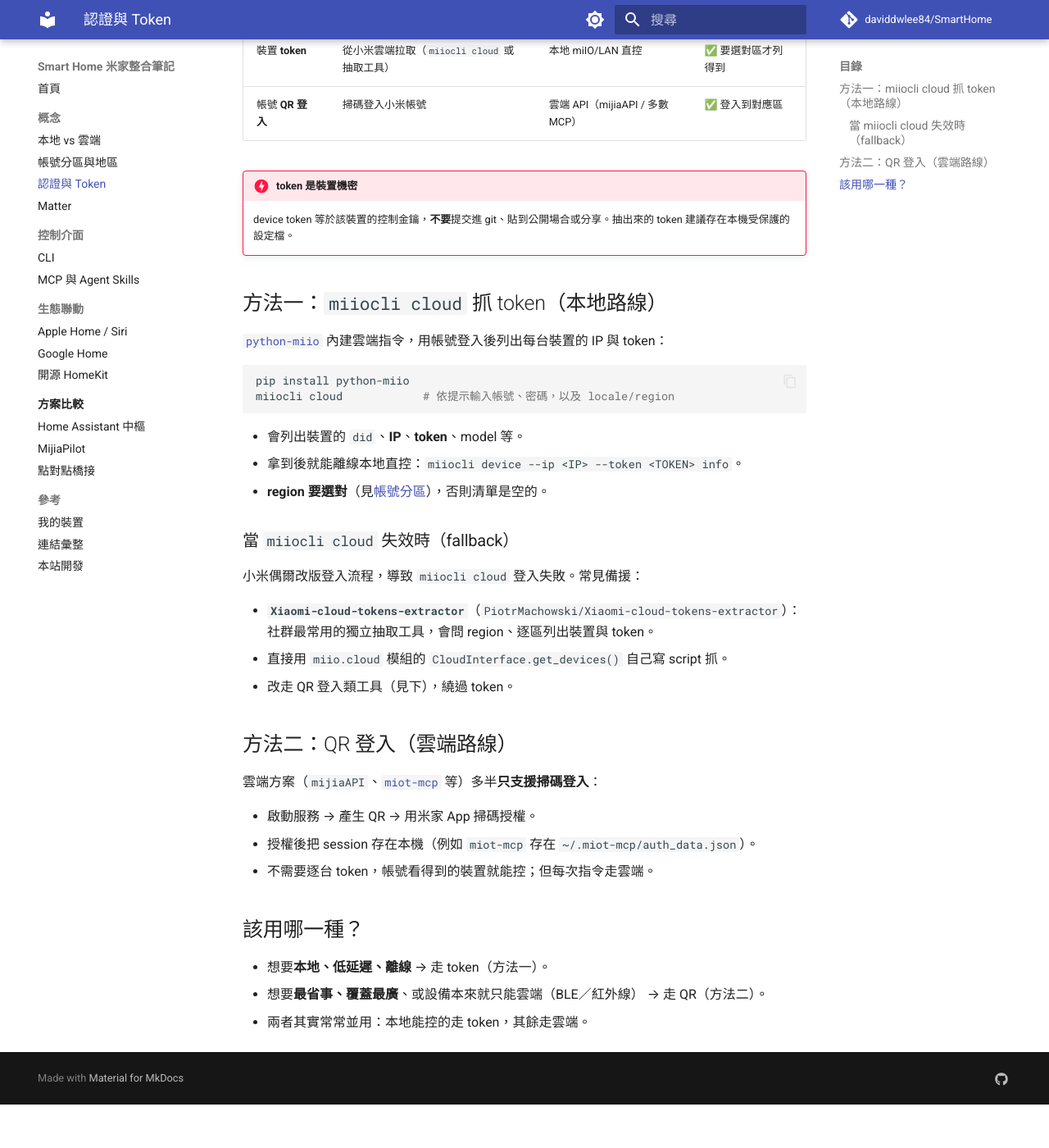
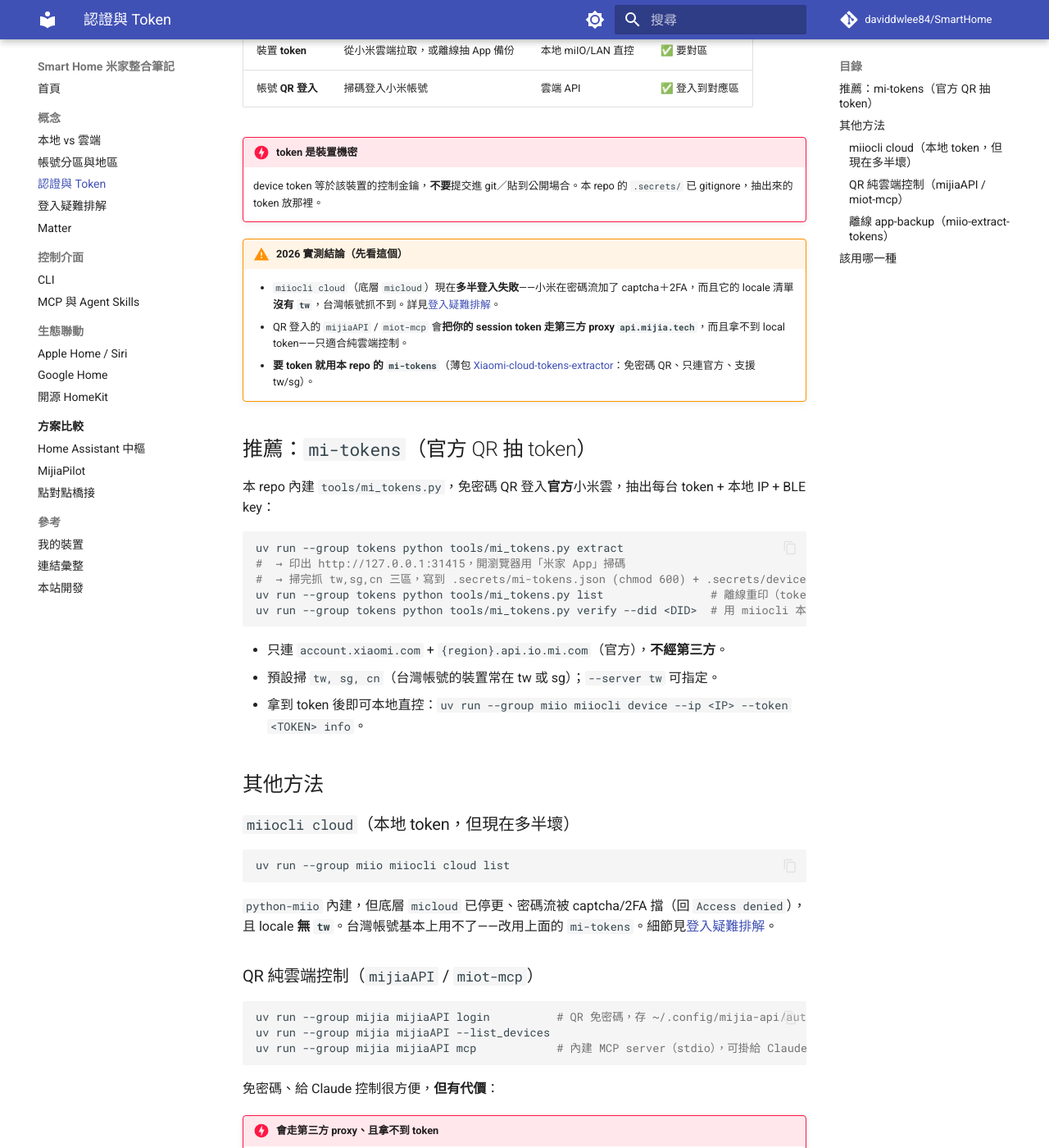
Before and after one commit to daviddwlee84/SmartHome, an MkDocs documentation site: the page built from docs/concepts/auth-token.md, in a window 1280 px wide and 1400 px high, scrolled down 253 px. Shown: the whole window at 82% size. Built offline with MkDocs 1.6.1 and Material for MkDocs 9.7.7, drawn with Linux system fonts in a browser that asks for light colours; comment, search, counter and statistics services are not loaded; before the commit the page ends 1600 px from its top, so only the background shows below that; some of the changed text lies outside the part shown.

Commit message:
docs: correct Xiaomi login pitfalls and add troubleshooting page
Rewrite auth-token.md (mi-tokens as recommended token path; miiocli/micloud now fails on 2FA + lacks tw; mijiaAPI/miot-mcp route through third-party api.mijia.tech). Add concepts/login-troubleshooting.md (Access-denied root cause, tw-region trap, verified security comparison). Warn about the api.mijia.tech proxy on the MCP page.

Co-Authored-By: Claude Opus 4.8 (1M context) <noreply@anthropic.com>

````diff
--- a/docs/concepts/auth-token.md
+++ b/docs/concepts/auth-token.md
@@ -4,43 +4,69 @@
 
 | 認證 | 取得方式 | 適用控制路徑 | 受[區域](account-region.md)影響？ |
 |---|---|---|---|
-| 裝置 **token** | 從小米雲端拉取（`miiocli cloud` 或抽取工具） | 本地 miIO/LAN 直控 | ✅ 要選對區才列得到 |
-| 帳號 **QR 登入** | 掃碼登入小米帳號 | 雲端 API（mijiaAPI / 多數 MCP） | ✅ 登入到對應區 |
+| 裝置 **token** | 從小米雲端拉取，或離線抽 App 備份 | 本地 miIO/LAN 直控 | ✅ 要對區 |
+| 帳號 **QR 登入** | 掃碼登入小米帳號 | 雲端 API | ✅ 登入到對應區 |
 
 !!! danger "token 是裝置機密"
-    device token 等於該裝置的控制金鑰，**不要**提交進 git、貼到公開場合或分享。抽出來的 token 建議存在本機受保護的設定檔。
+    device token 等於該裝置的控制金鑰，**不要**提交進 git／貼到公開場合。本 repo 的 `.secrets/` 已 gitignore，抽出來的 token 放那裡。
 
-## 方法一：`miiocli cloud` 抓 token（本地路線）
+!!! warning "2026 實測結論（先看這個）"
+    - `miiocli cloud`（底層 `micloud`）現在**多半登入失敗**——小米在密碼流加了 captcha＋2FA，而且它的 locale 清單**沒有 `tw`**，台灣帳號抓不到。詳見[登入疑難排解](login-troubleshooting.md)。
+    - QR 登入的 `mijiaAPI` / `miot-mcp` 會**把你的 session token 走第三方 proxy `api.mijia.tech`**，而且拿不到 local token——只適合純雲端控制。
+    - **要 token 就用本 repo 的 `mi-tokens`**（薄包 [Xiaomi-cloud-tokens-extractor](https://github.com/PiotrMachowski/Xiaomi-cloud-tokens-extractor)：免密碼 QR、只連官方、支援 tw/sg）。
 
-[`python-miio`](../control/cli.md) 內建雲端指令，用帳號登入後列出每台裝置的 IP 與 token：
+## 推薦：`mi-tokens`（官方 QR 抽 token）
+
+本 repo 內建 `tools/mi_tokens.py`，免密碼 QR 登入**官方**小米雲，抽出每台 token + 本地 IP + BLE key：
 
 ```bash
-pip install python-miio
-miiocli cloud            # 依提示輸入帳號、密碼，以及 locale/region
+uv run --group tokens python tools/mi_tokens.py extract
+#  → 印出 http://127.0.0.1:31415，開瀏覽器用「米家 App」掃碼
+#  → 掃完抓 tw,sg,cn 三區，寫到 .secrets/mi-tokens.json (chmod 600) + .secrets/devices.md
+uv run --group tokens python tools/mi_tokens.py list                # 離線重印（token 預設遮蔽，--show 顯示）
+uv run --group tokens python tools/mi_tokens.py verify --did <DID>  # 用 miiocli 本地驗證某台 token 可用
 ```
 
-- 會列出裝置的 `did`、**IP**、**token**、model 等。
-- 拿到後就能離線本地直控：`miiocli device --ip <IP> --token <TOKEN> info`。
-- **region 要選對**（見[帳號分區](account-region.md)），否則清單是空的。
+- 只連 `account.xiaomi.com` + `{region}.api.io.mi.com`（官方），**不經第三方**。
+- 預設掃 `tw, sg, cn`（台灣帳號的裝置常在 tw 或 sg）；`--server tw` 可指定。
+- 拿到 token 後即可本地直控：`uv run --group miio miiocli device --ip <IP> --token <TOKEN> info`。
 
-### 當 `miiocli cloud` 失效時（fallback）
+## 其他方法
 
-小米偶爾改版登入流程，導致 `miiocli cloud` 登入失敗。常見備援：
+### `miiocli cloud`（本地 token，但現在多半壞）
 
-- **`Xiaomi-cloud-tokens-extractor`**（`PiotrMachowski/Xiaomi-cloud-tokens-extractor`）：社群最常用的獨立抽取工具，會問 region、逐區列出裝置與 token。
-- 直接用 `miio.cloud` 模組的 `CloudInterface.get_devices()` 自己寫 script 抓。
-- 改走 QR 登入類工具（見下），繞過 token。
+```bash
+uv run --group miio miiocli cloud list
+```
+`python-miio` 內建，但底層 `micloud` 已停更、密碼流被 captcha/2FA 擋（回 `Access denied`），且 locale **無 `tw`**。台灣帳號基本上用不了——改用上面的 `mi-tokens`。細節見[登入疑難排解](login-troubleshooting.md)。
 
-## 方法二：QR 登入（雲端路線）
+### QR 純雲端控制（`mijiaAPI` / `miot-mcp`）
 
-雲端方案（`mijiaAPI`、[`miot-mcp`](../control/mcp.md) 等）多半**只支援掃碼登入**：
+```bash
+uv run --group mijia mijiaAPI login          # QR 免密碼，存 ~/.config/mijia-api/auth.json
+uv run --group mijia mijiaAPI --list_devices
+uv run --group mijia mijiaAPI mcp            # 內建 MCP server（stdio），可掛給 Claude
+```
+免密碼、給 Claude 控制很方便，**但有代價**：
 
-- 啟動服務 → 產生 QR → 用米家 App 掃碼授權。
-- 授權後把 session 存在本機（例如 `miot-mcp` 存在 `~/.miot-mcp/auth_data.json`）。
-- 不需要逐台 token，帳號看得到的裝置就能控；但每次指令走雲端。
+!!! danger "會走第三方 proxy、且拿不到 token"
+    `mijiaAPI`（`miot-mcp` 也用它）把 `serviceToken`/`ssecurity` 和每條裝置指令送到 **`api.mijia.tech`（非官方、作者自架）**，等於一個受信任的 MITM；而且**拿不到 local token**、沒有 tw 區切換。在意隱私就別用；要 token 用 `mi-tokens`。
 
-## 該用哪一種？
+### 離線 app-backup（`miio-extract-tokens`）
 
-- 想要**本地、低延遲、離線** → 走 token（方法一）。
-- 想要**最省事、覆蓋最廣**、或設備本來就只能雲端（BLE／紅外線） → 走 QR（方法二）。
-- 兩者其實常常並用：本地能控的走 token，其餘走雲端。
+完全不連網，從 Mi Home 的 Android 備份讀 token：
+```bash
+uv run --group miio miio-extract-tokens mibackup.ab   # 加密備份加 --password <pw>
+```
+最私密，但 **`adb backup` 在 Android 12+ 已幾乎失效**、新版米家設 `allowBackup=false`，實際只在舊 Android／root 手機可行。
+
+## 該用哪一種
+
+| 你要 | 用 |
+|---|---|
+| **local token 做 LAN 直控**（推薦） | `mi-tokens`（官方 QR） |
+| 純雲端控制、給 Claude、可接受第三方 proxy | `mijiaAPI` / `miot-mcp`（QR） |
+| 完全離線、有配對過的舊 Android | `miio-extract-tokens` |
+| （歷史）`miiocli cloud` | 多半已壞，見[登入疑難排解](login-troubleshooting.md) |
+
+深入的失敗原因、安全驗證、tw 區陷阱 → **[登入疑難排解](login-troubleshooting.md)**。
--- a/docs/control/cli.md
+++ b/docs/control/cli.md
@@ -19,7 +19,7 @@ miiocli device --ip <IP> --token <TOKEN> info   # 直控某台裝置
 ```
 
 - **優點**：本地、低延遲、無雲端依賴。
-- **缺點**：新設備本地協議可能被鎖；小米雲端登入偶爾改版導致抓 token 卡關（見 [認證與 Token](../concepts/auth-token.md) 的 fallback）。
+- **缺點**：新設備本地協議可能被鎖；`miiocli cloud` 抓 token 現在**多半失敗**（小米密碼流加了 captcha/2FA，且 locale 無 `tw`）。要抓 token 改用本 repo 的 `mi-tokens`（官方 QR、支援 tw/sg），見 [認證與 Token](../concepts/auth-token.md) 與[登入疑難排解](../concepts/login-troubleshooting.md)。
 
 ## MijiaPilot 的 CLI
 
--- a/docs/control/mcp.md
+++ b/docs/control/mcp.md
@@ -13,6 +13,9 @@
 | [HA 內建 MCP Server](https://www.home-assistant.io/integrations/mcp/) | 經 HA | 依 HA | 曝露 HA 內所有實體與服務 | 最廣（不限品牌） | ✅ |
 
 > 直接的米家 MCP 多走[雲端 QR 登入](../concepts/auth-token.md)、把 session 存在本機（如 `~/.miot-mcp/`）。想要品牌無關、一次控制所有設備，走 HA 內建 MCP。
+
+!!! danger "miot-mcp / mijiaAPI 會走第三方 proxy"
+    `miot-mcp` 內建的 `mijiaAPI` 把你的 `serviceToken`/`ssecurity` 和每條裝置指令送到 **`api.mijia.tech`（非小米官方、作者自架）**，等於受信任的 MITM，且拿不到 local token。在意隱私就別用它當控制層——改用 HA 內建 MCP（走官方），或見[登入疑難排解](../concepts/login-troubleshooting.md)。
 
 ## 在 Claude Code 接上 MCP
 
--- a/docs/reference/devices.md
+++ b/docs/reference/devices.md
@@ -3,7 +3,7 @@
 逐台記錄你手上的米家設備與它的控制路徑。**先放模板**——把你的型號填進來（或把清單給我，我幫你補 Matter／本地／HomeKit 判定）。
 
 !!! tip "怎麼拿到 model id 與 token"
-    用 `miiocli cloud` 或抽取工具列出裝置，會有 `model`（如 `yeelink.light.xxxx`）與 token。見[認證與 Token](../concepts/auth-token.md)。
+    最快：`uv run --group tokens python tools/mi_tokens.py extract`（官方 QR，見[認證與 Token](../concepts/auth-token.md)）會把每台的 `model`、token、本地 IP 寫進 `.secrets/devices.md`，直接複製過來（記得把 token 遮掉再提交）。
 
 | 裝置 | 型號（model id） | 連線 | 本地可控？ | token 取得 | Matter？ | 現用控制路徑 |
 |---|---|---|---|---|---|---|
--- a/mkdocs.yml
+++ b/mkdocs.yml
@@ -86,6 +86,7 @@ nav:
       - 本地 vs 雲端: concepts/local-vs-cloud.md
       - 帳號分區與地區: concepts/account-region.md
       - 認證與 Token: concepts/auth-token.md
+      - 登入疑難排解: concepts/login-troubleshooting.md
       - Matter: concepts/matter.md
   - 控制介面:
       - CLI: control/cli.md
````
Also changed, not shown: docs/concepts/login-troubleshooting.md (added, +52 -0 lines).
